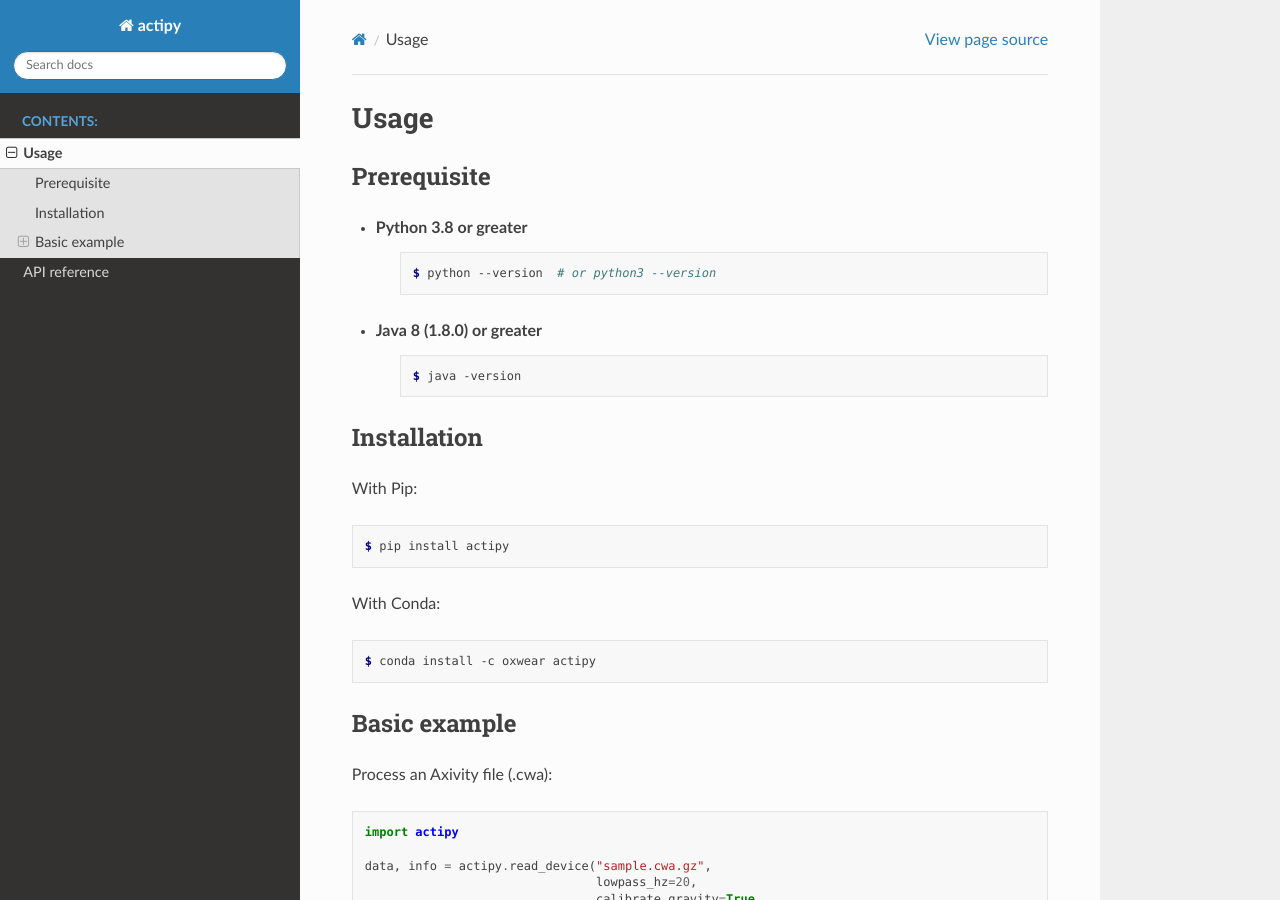
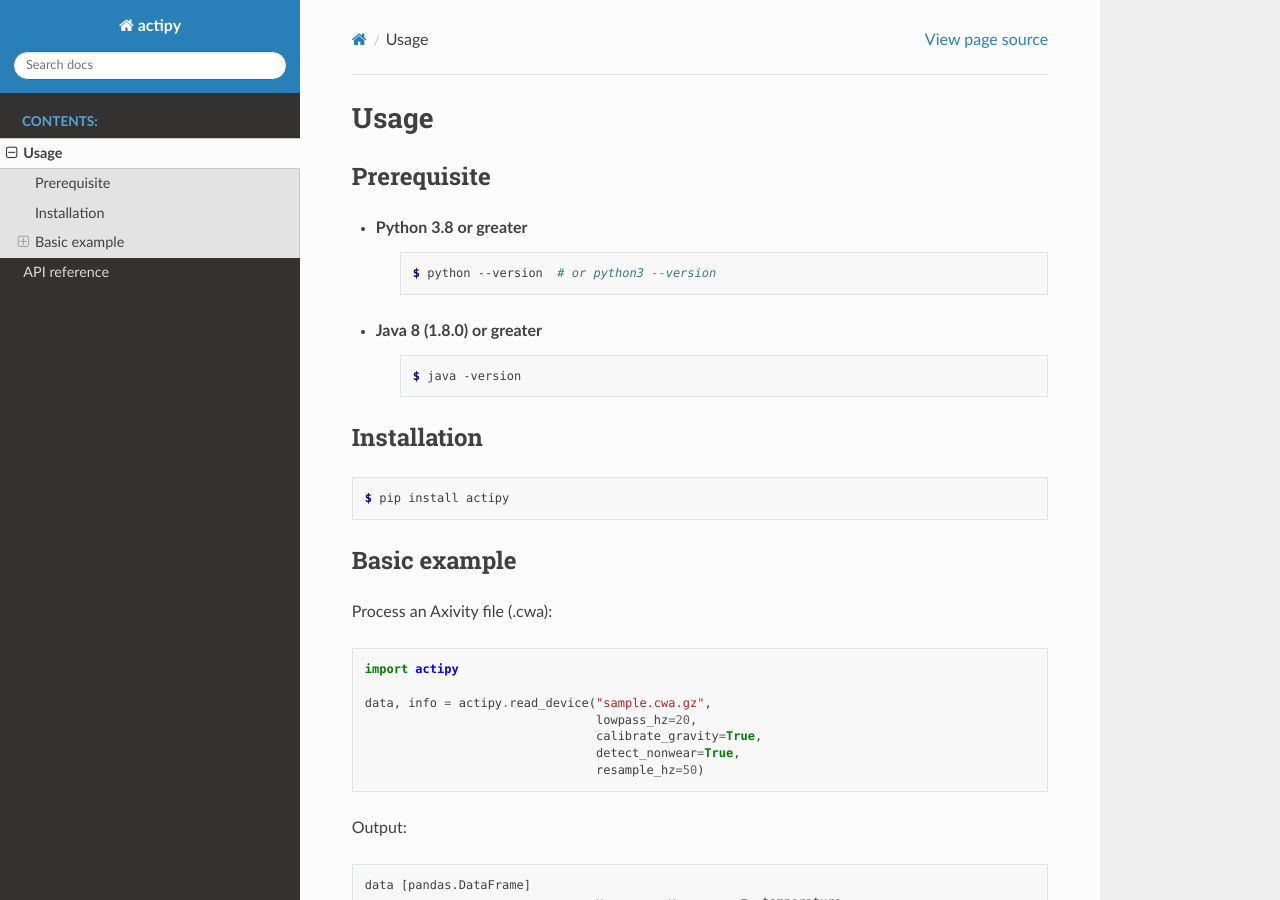
Before and after one commit to OxWearables/actipy, a Sphinx documentation site: the page built from docs/source/usage.rst, in a window 1280 px wide and 900 px high. Built offline with Sphinx 7.4.7 and the Read the Docs theme 3.1.0, drawn with Linux system fonts in a browser that asks for light colours; the version number could not be read and is left out.

Commit message:
docs: rm outdated install instructions (conda -c oxwear ...)

```diff
--- a/docs/source/usage.rst
+++ b/docs/source/usage.rst
@@ -18,18 +18,9 @@
 Installation
 ------------
 
-With Pip:
-
 .. code-block:: console
 
     $ pip install actipy
-
-
-With Conda:
-
-.. code-block:: console
-
-    $ conda install -c oxwear actipy
 
 
 Basic example
```
